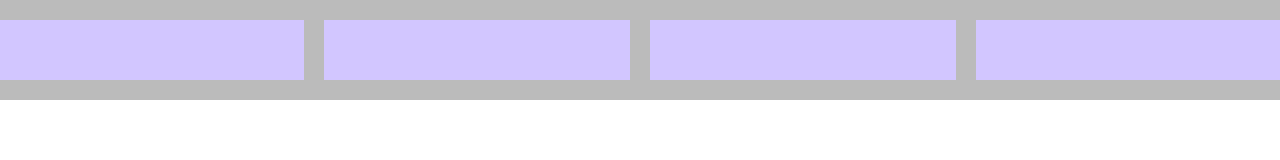
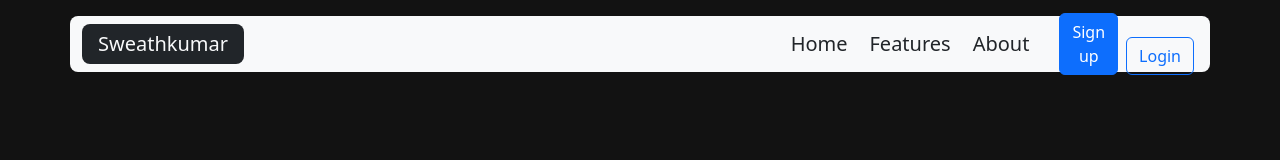
Before and after one commit to sweathkumar/Bootstrap, a plain HTML site: page Index.html in a window 1280 px wide. Drawn offline with Linux system fonts and the light colour scheme.

Commit message:
updation

```diff
--- a/Index.html
+++ b/Index.html
@@ -1,32 +1,36 @@
 <!DOCTYPE html>
 <html lang="en">
+
 <head>
     <meta charset="UTF-8">
     <meta name="viewport" content="width=device-width, initial-scale=1.0">
     <title>Work In Progress</title>
     <link rel="icon" href="/work-in-progress.png">
     <link rel="stylesheet" href="css/bootstrap.min.css">
-    <style>
-        .row{
-            height: 100px;
-            background-color: rgb(187, 187, 187);
-        }
-        .col{
-            height: 60%;
-            background-color: rgb(210, 198, 255);
-            border: 2px;
-            border-color: purple;
-            margin: 10px;
-        }
-    </style>
+    <link rel="stylesheet" href="css/styles.css">
 </head>
+
 <body>
-    <div class="row align-items-center">
-        <div class="col"></div>
-        <div class="col"></div>
-        <div class="col"></div>
-        <div class="col"></div>
-    </div>
-    <script src="js/bootstrap.min.js"></script>
+    <nav class="navbar my-3 container rounded-3 navbar-expand-lg bg-body-tertiary ">
+        <div class="container-fluid">
+            <a class="navbar-brand px-3 fw-medium fs-5 text-light bg-dark rounded-3 " href="#">Sweathkumar</a>
+            <div class="row align-items-center">
+                <div class="col container px-2 mx-auto align-items-end">
+                    <a class="nav-link active fs-5 text-center" href="#">Home</a>
+                </div>
+                <div class="col container px-2 mx-auto d-inline">
+                    <a class="nav-link active fs-5 text-center" href="#">Features</a>
+                </div>
+                <div class="col container px-2 mx-auto d-inline">
+                    <a class="nav-link active fs-5 text-center" href="#">About</a>
+                </div>
+                <div class="col d-flex align-items-end">
+                    <button class="btn btn-primary mx-1" type="submit">Sign up</button>
+                    <button class="btn btn-outline-primary mx-1" type="submit">Login</button>
+                </div>
+            </div>
+        </div>
+    </nav>
+   <script src="js/bootstrap.min.js"></script>
 </body>
 </html>
--- /dev/null
+++ b/css/styles.css
@@ -0,0 +1,14 @@
+body{
+    background-color: rgb(18, 18, 18);
+    width: 100%;
+    height: 100%;
+}
+.navbar{
+    height: 56px;
+}
+.nav-brand:hover{
+    color: rgb(97, 97, 97);
+}
+.fs-5:hover{
+    color: rgb(97, 97, 97);
+}
```
Also changed, not shown: document.png (added).
